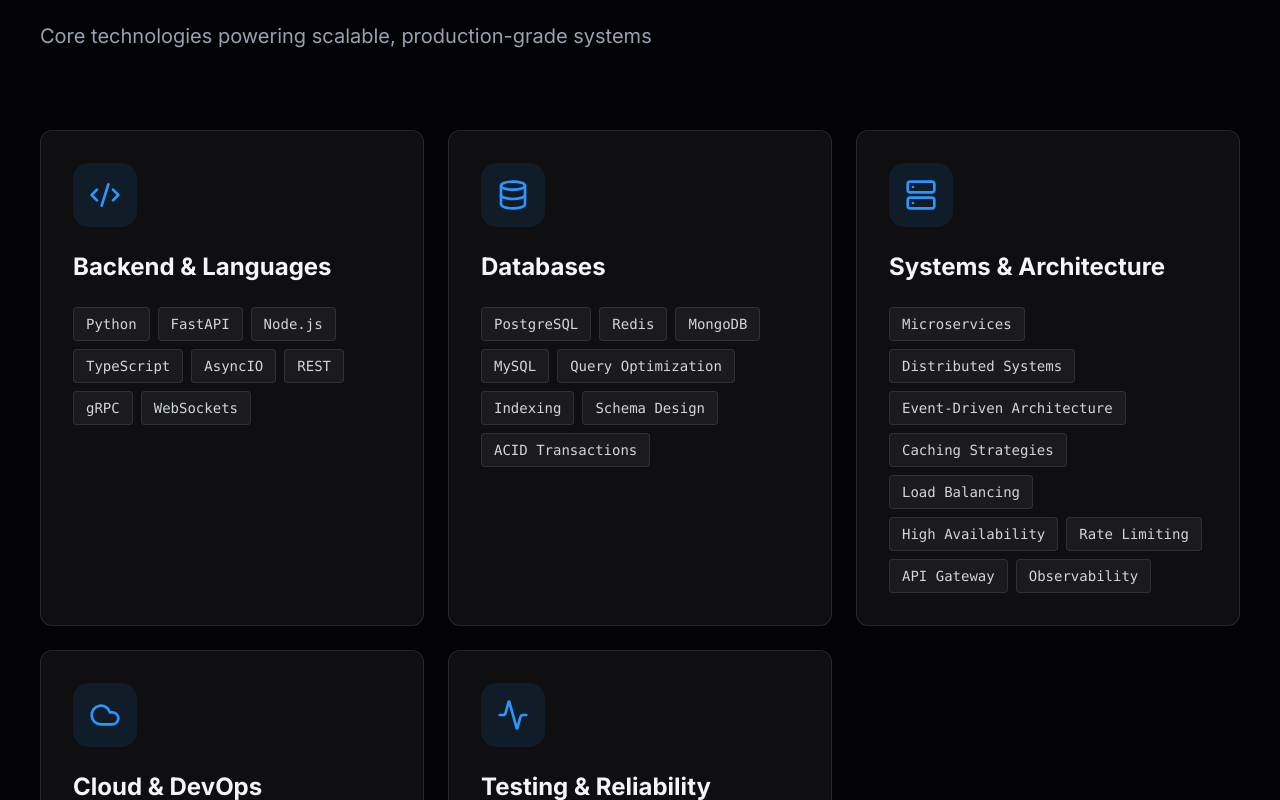
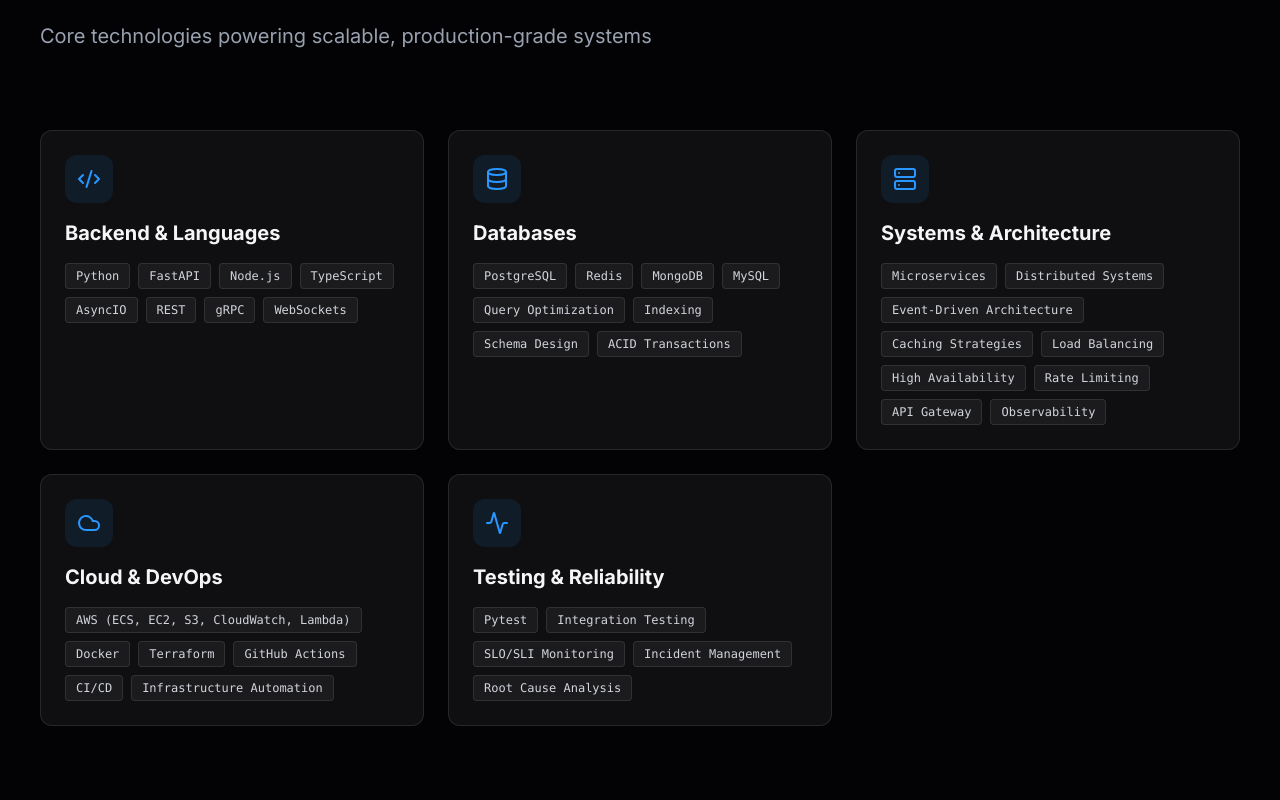
Before and after one commit to ramithks/portfolio, a React (Vite) app: page / in a window 1280 px wide. Shown: the part 2100-2900 px from the top of the page. Built offline with nearby package versions, Linux system fonts and the light colour scheme.

Commit message:
feat: Add Skills to Terminal Mode and reduce card sizing

```diff
--- a/src/components/ui/TerminalMode.tsx
+++ b/src/components/ui/TerminalMode.tsx
@@ -10,7 +10,7 @@
 const fileSystem = {
   '~': {
     type: 'dir',
-    children: ['about', 'experience', 'projects', 'contact', 'readme.txt']
+    children: ['about', 'experience', 'projects', 'contact', 'skills', 'readme.txt']
   },
   '~/about': {
     type: 'dir',
@@ -27,6 +27,10 @@
   '~/contact': {
     type: 'dir',
     children: ['email.txt', 'socials.json']
+  },
+  '~/skills': {
+    type: 'dir',
+    children: ['backend.txt', 'databases.txt', 'systems.txt', 'cloud.txt', 'testing.txt', 'all.json']
   }
 };
 
@@ -34,6 +38,12 @@
   '~/readme.txt': "Welcome to Ramith's Portfolio System V9.\nThis is a fully interactive terminal.\nNavigate using 'cd' and 'ls'. Read files with 'cat'.",
   '~/about/profile.txt': "Name: Ramith K S\nRole: Senior Backend Engineer\nFocus: Distributed Systems, High-Performance APIs.",
   '~/about/skills.txt': "Languages: Go, Rust, TypeScript, Python.\nTech: Kubernetes, Docker, AWS, Kafka, gRPC.",
+  '~/skills/backend.txt': "Backend & Languages:\n  - Python, FastAPI, Node.js, TypeScript\n  - AsyncIO, REST, gRPC, WebSockets",
+  '~/skills/databases.txt': "Databases:\n  - PostgreSQL, Redis, MongoDB, MySQL\n  - Query Optimization, Indexing, Schema Design, ACID Transactions",
+  '~/skills/systems.txt': "Systems & Architecture:\n  - Microservices, Distributed Systems\n  - Event-Driven Architecture, Caching Strategies\n  - Load Balancing, High Availability\n  - Rate Limiting, API Gateway, Observability",
+  '~/skills/cloud.txt': "Cloud & DevOps:\n  - AWS (ECS, EC2, S3, CloudWatch, Lambda)\n  - Docker, Terraform, GitHub Actions\n  - CI/CD, Infrastructure Automation",
+  '~/skills/testing.txt': "Testing & Reliability:\n  - Pytest, Integration Testing\n  - SLO/SLI Monitoring\n  - Incident Management, Root Cause Analysis",
+  '~/skills/all.json': "{\n  \"backend\": [\"Python\", \"FastAPI\", \"Node.js\", \"TypeScript\"],\n  \"databases\": [\"PostgreSQL\", \"Redis\", \"MongoDB\"],\n  \"cloud\": [\"AWS\", \"Docker\", \"Terraform\"]\n}",
   '~/experience/current_role.txt': "Position: Senior Backend Engineer\nLocation: Bangalore, India\nStack: Go, Microservices, Event-Driven Architecture.",
   '~/experience/history.log': "[2023] Promoted to Senior Engineer\n[2021] Joined as Backend Engineer\n[2019] Internship at TechCorp",
   '~/projects/portfolio_v9.txt': "The site you are looking at.\nBuilt with React, Tailwind, Framer Motion, and Three.js.",
--- a/src/sections/Skills.tsx
+++ b/src/sections/Skills.tsx
@@ -48,14 +48,14 @@
                 <div className="grid md:grid-cols-2 lg:grid-cols-3 gap-6">
                     {skillCategories.map((category, idx) => (
                         <Reveal key={idx} delay={idx * 0.1}>
-                            <SpotlightCard className="p-8 bg-white/5 border-white/10 h-full">
+                            <SpotlightCard className="p-6 bg-white/5 border-white/10 h-full">
                                 {/* Icon */}
-                                <div className="mb-6 inline-flex p-4 rounded-2xl bg-primary/10">
-                                    <category.icon className="text-primary" size={32} />
+                                <div className="mb-4 inline-flex p-3 rounded-xl bg-primary/10">
+                                    <category.icon className="text-primary" size={24} />
                                 </div>
 
                                 {/* Title */}
-                                <h3 className="text-2xl font-bold mb-6">
+                                <h3 className="text-xl font-bold mb-4">
                                     {category.title}
                                 </h3>
 
@@ -64,7 +64,7 @@
                                     {category.skills.map((skill, skillIdx) => (
                                         <span
                                             key={skillIdx}
-                                            className="px-3 py-1.5 text-sm font-mono bg-white/5 text-gray-300 rounded border border-white/10 hover:border-primary/50 hover:text-primary transition-colors"
+                                            className="px-2.5 py-1 text-xs font-mono bg-white/5 text-gray-300 rounded border border-white/10 hover:border-primary/50 hover:text-primary transition-colors"
                                         >
                                             {skill}
                                         </span>
```
